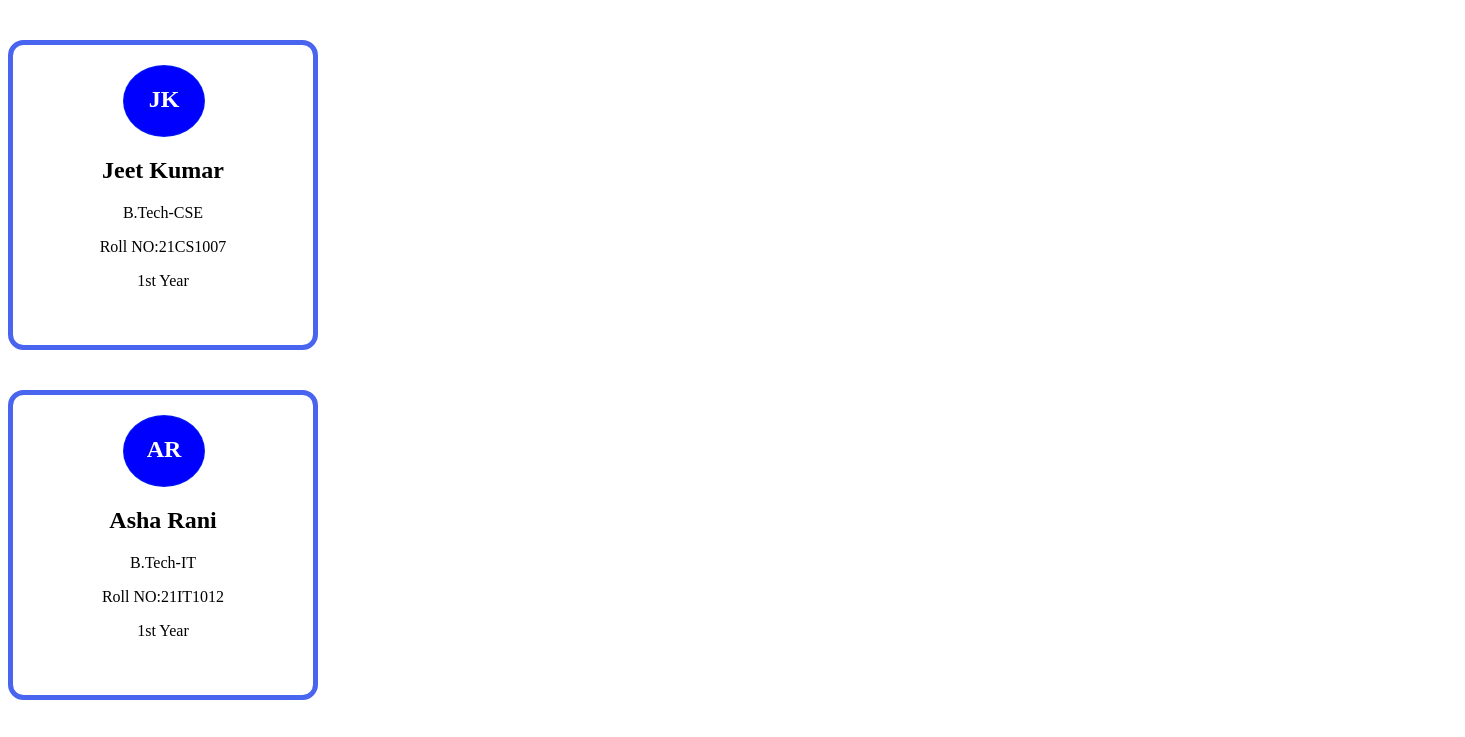
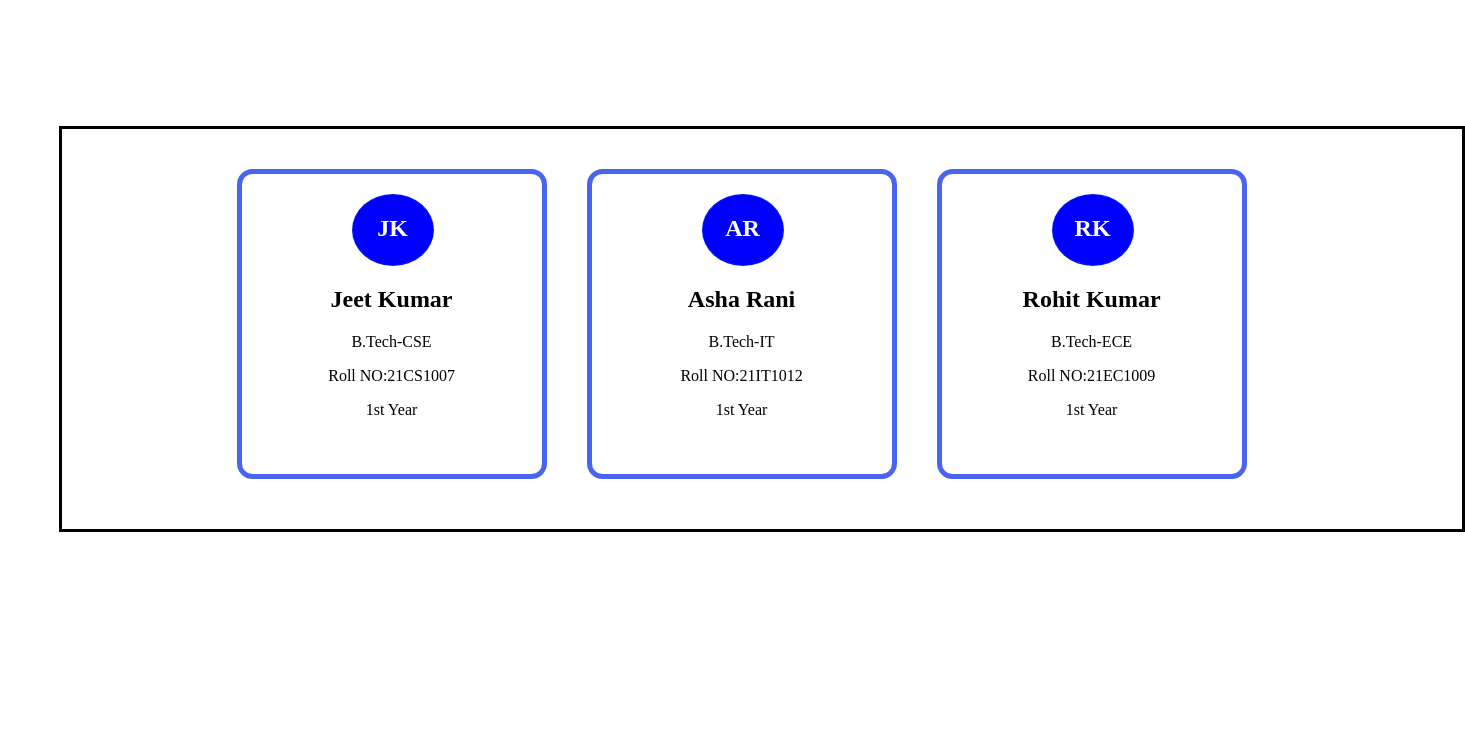
Before and after one commit to ShubhamSaini-0821/Web-Assignment, a plain HTML site: page CSS FOR FULL STACK DEVLOPER/Experiment-8/experiment-8.html in a window 1280 px wide. Shown: the top 737 px of the page, 1465 px wide, since content can reach past the window. Drawn offline with Linux system fonts and the light colour scheme.

Commit message:
sdata css replace

```diff
--- a/CSS FOR FULL STACK DEVLOPER/Experiment-8/style.css
+++ b/CSS FOR FULL STACK DEVLOPER/Experiment-8/style.css
@@ -1,4 +1,4 @@
-#sdata{
+.sdata{
     width:1400px;
     height:400px ;
     border: 3px solid black;
```
